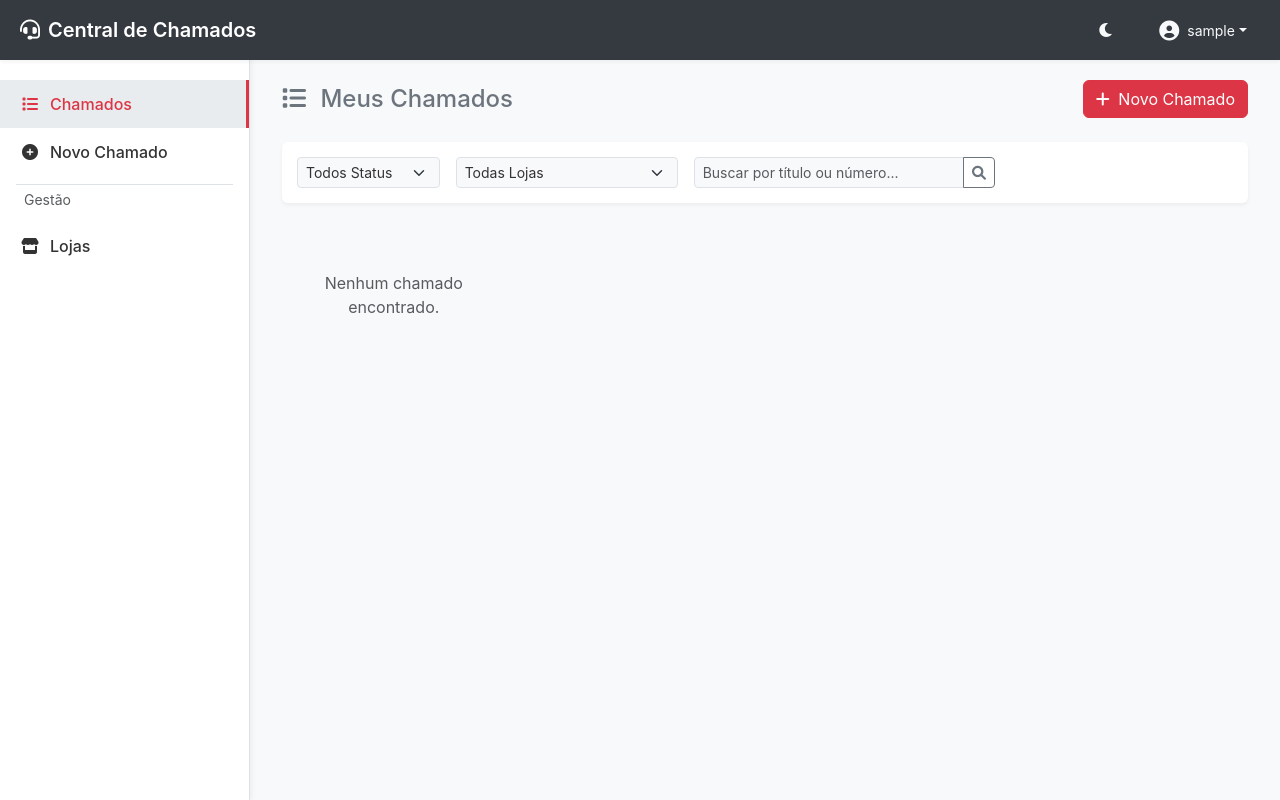
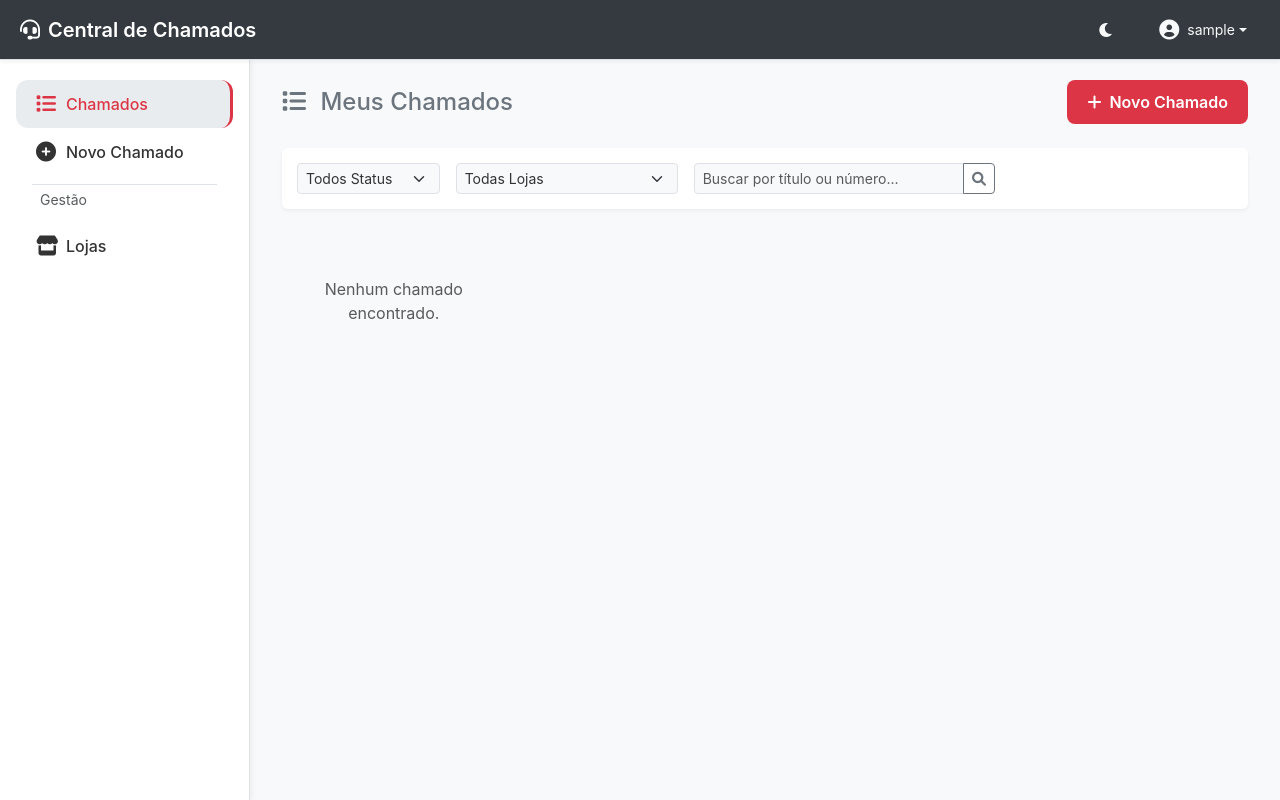
Before and after one commit to derschutz3/goat, a Flask app: page /chamados in a window 1280 px wide. Run offline with Flask 3, Linux system fonts and the light colour scheme; the visitor is signed in with stand-in values (Sample User, id 1); data comes from the database, SQL or seed files in the repository; data that the repository does not hold is empty.

Commit message:
Update style.css

```diff
--- a/app/static/css/style.css
+++ b/app/static/css/style.css
@@ -1,3 +1,174 @@
+@import url('https://fonts.googleapis.com/css2?family=Inter:wght@400;500;600;700&display=swap');
+
+:root {
+    /* Brand Colors */
+    --primary-color: #2563eb;
+    --primary-hover: #1d4ed8;
+    --primary-soft: rgba(37, 99, 235, 0.1);
+
+    /* Semantic Colors */
+    --success-color: #10b981;
+    --warning-color: #f59e0b;
+    --danger-color: #ef4444;
+    --info-color: #3b82f6;
+
+    /* Layout */
+    --sidebar-width: 260px;
+    --topbar-height: 64px;
+    --border-radius: 12px;
+
+    /* Light Mode */
+    --bg-color: #f3f4f6;
+    --surface-color: #ffffff;
+    --text-main: #111827;
+    --text-muted: #6b7280;
+    --border-color: #e5e7eb;
+    --card-shadow: 0 1px 3px 0 rgba(0, 0, 0, 0.1), 0 1px 2px 0 rgba(0, 0, 0, 0.06);
+    --hover-bg: #f9fafb;
+}
+
+[data-bs-theme="dark"] {
+    --bg-color: #0f172a;
+    --surface-color: #1e293b;
+    --text-main: #f8fafc;
+    --text-muted: #94a3b8;
+    --border-color: #334155;
+    --card-shadow: 0 4px 6px -1px rgba(0, 0, 0, 0.2);
+    --hover-bg: #334155;
+    --primary-soft: rgba(37, 99, 235, 0.2);
+}
+
+* {
+    transition: background-color 0.2s, border-color 0.2s;
+}
+
+body {
+    background-color: var(--bg-color);
+    color: var(--text-main);
+    font-family: 'Inter', system-ui, -apple-system, sans-serif;
+    -webkit-font-smoothing: antialiased;
+}
+
+/* --- Layout Components --- */
+
+.topbar {
+    position: fixed;
+    top: 0;
+    left: 0;
+    width: 100%;
+    height: var(--topbar-height);
+    background: var(--surface-color);
+    border-bottom: 1px solid var(--border-color);
+    z-index: 1000;
+    display: flex;
+    align-items: center;
+    justify-content: space-between;
+    padding: 0 1.5rem;
+}
+
+.sidebar {
+    position: fixed;
+    top: var(--topbar-height);
+    left: 0;
+    width: var(--sidebar-width);
+    height: calc(100vh - var(--topbar-height));
+    background: var(--surface-color);
+    border-right: 1px solid var(--border-color);
+    z-index: 999;
+    padding: 1.5rem 1rem;
+    overflow-y: auto;
+}
+
+.main-content {
+    margin-left: var(--sidebar-width);
+    margin-top: var(--topbar-height);
+    padding: 2rem;
+    min-height: calc(100vh - var(--topbar-height));
+}
+
+/* --- Navigation --- */
+
+.nav-item {
+    margin-bottom: 0.5rem;
+}
+
+.nav-link {
+    display: flex;
+    align-items: center;
+    gap: 0.75rem;
+    padding: 0.75rem 1rem;
+    color: var(--text-muted);
+    border-radius: var(--border-radius);
+    font-weight: 500;
+    text-decoration: none;
+}
+
+.nav-link:hover {
+    background: var(--hover-bg);
+    color: var(--primary-color);
+}
+
+.nav-link.active {
+    background: var(--primary-soft);
+    color: var(--primary-color);
+}
+
+.nav-link i {
+    font-size: 1.25rem;
+}
+
+/* --- UI Elements --- */
+
+.card {
+    background: var(--surface-color);
+    border: 1px solid var(--border-color);
+    border-radius: var(--border-radius);
+    padding: 1.5rem;
+    box-shadow: var(--card-shadow);
+    margin-bottom: 1.5rem;
+}
+
+.btn-primary {
+    background: var(--primary-color);
+    border: none;
+    border-radius: 8px;
+    padding: 0.625rem 1.25rem;
+    font-weight: 600;
+}
+
+.btn-primary:hover {
+    background: var(--primary-hover);
+    transform: translateY(-1px);
+}
+
+/* --- Badges --- */
+
+.badge {
+    padding: 0.35em 0.65em;
+    font-weight: 600;
+    border-radius: 6px;
+}
+
+.badge-status-open { background: var(--primary-soft); color: var(--primary-color); }
+.badge-status-progress { background: rgba(245, 158, 11, 0.1); color: var(--warning-color); }
+.badge-status-closed { background: rgba(16, 185, 129, 0.1); color: var(--success-color); }
+
+/* --- Responsive --- */
+
+@media (max-width: 1024px) {
+    .sidebar {
+        transform: translateX(-100%);
+        transition: transform 0.3s ease;
+    }
+
+    .sidebar.active {
+        transform: translateX(0);
+    }
+
+    .main-content {
+        margin-left: 0;
+    }
+}
 :root {
     --primary-color: #dc3545; /* Changed from Blue (#0d6efd) to Red (#dc3545) */
     --sidebar-width: 250px;
```
